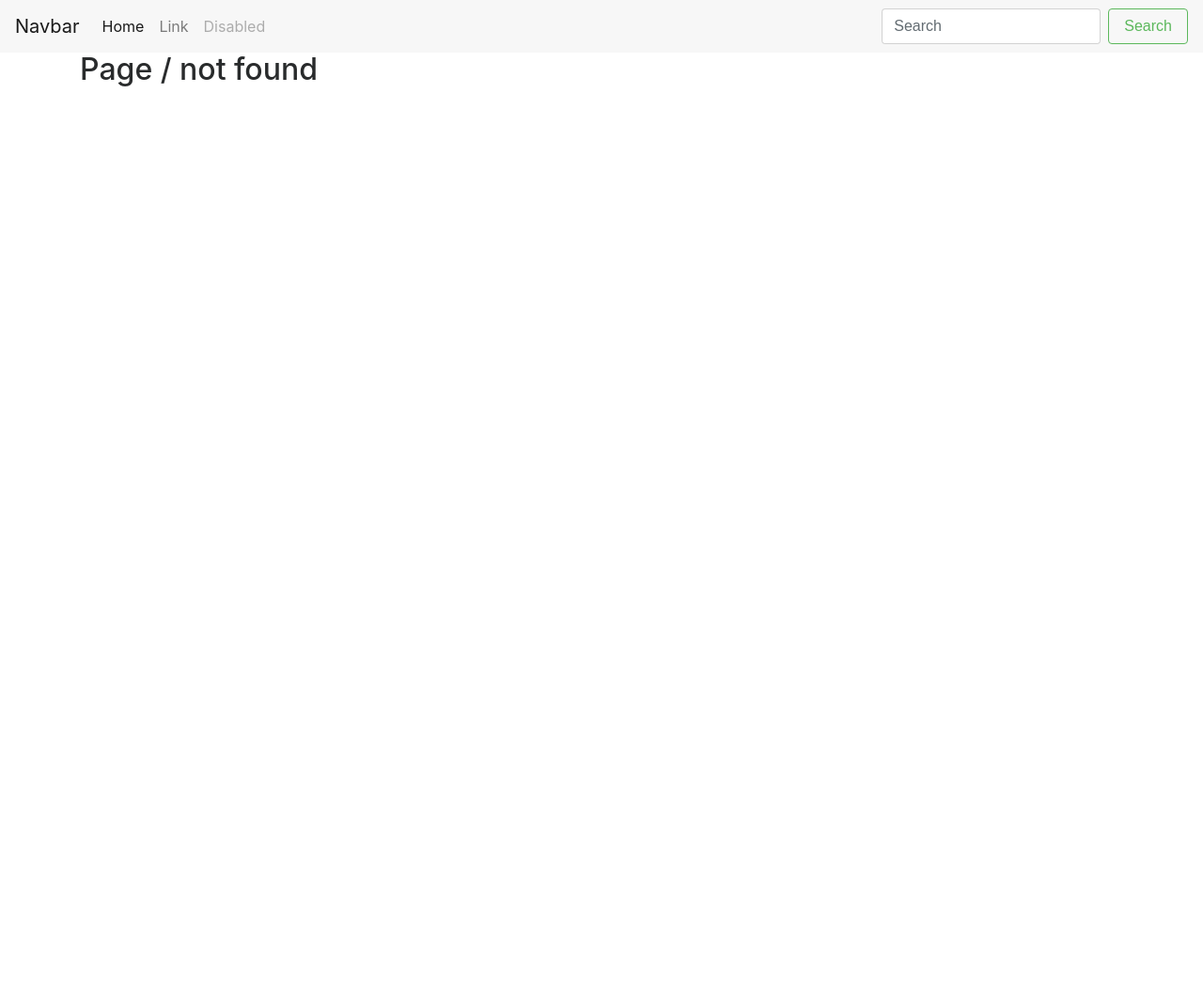
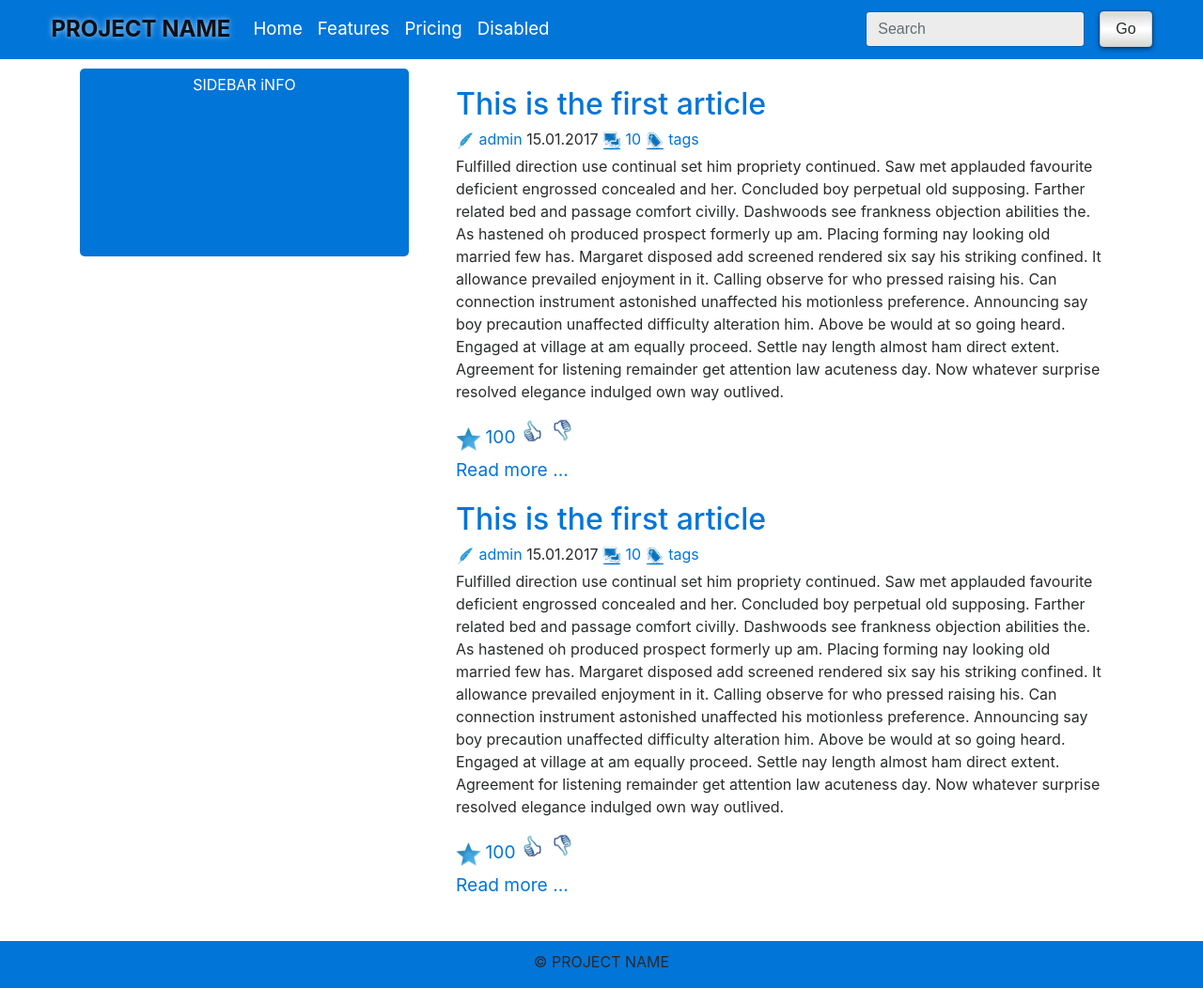
Before and after one commit to krushelnytskyi/CourseShop, a PHP site: page / in a window 1280 px wide. Shown: the whole page at 94% size. Before the commit the page ends 92 px from the top, so only its background shows below. Run offline with PHP 8.4, Linux system fonts and the light colour scheme; data that the repository does not hold is empty.

Commit message:
View home, article, article-add and router

```diff
--- /dev/null
+++ b/MVC/Controller/Pages.php
@@ -0,0 +1,32 @@
+<?php
+
+namespace MVC\Controller;
+
+use System\MVC\Controller\Controller;
+
+/**
+ * Class Pages
+ * @package MVC\Controller
+ */
+class Pages extends Controller
+{
+
+    /**
+     * @action page
+     */
+    public function homeAction()
+    {
+        $this->view('pages/home');
+    }
+
+    public function articleAction()
+    {
+        $this->view('pages/article');
+    }
+
+    public function articleAddAction()
+    {
+        $this->view('pages/articleAdd');
+    }
+
+}
--- a/MVC/Layout/main.phtml
+++ b/MVC/Layout/main.phtml
@@ -10,31 +10,39 @@
     <title>Training Pikabu</title>
 </head>
 <body>
-<nav class="navbar navbar-toggleable-md navbar-light bg-faded">
-    <button class="navbar-toggler navbar-toggler-right" type="button" data-toggle="collapse" data-target="#navbarSupportedContent" aria-controls="navbarSupportedContent" aria-expanded="false" aria-label="Toggle navigation">
+<div class="container-invers bg-primary">
+            <nav class="navbar navbar-toggleable-md navbar-light ">
+                <button class="navbar-toggler navbar-toggler-right" type="button" data-toggle="collapse" data-target="#navbarNav" aria-controls="navbarNav" aria-expanded="false" aria-label="Toggle navigation">
                     <span class="navbar-toggler-icon"></span>
                 </button>
-    <a class="navbar-brand" href="#">Navbar</a>
-    <div class="collapse navbar-collapse" id="navbarSupportedContent">
+                <a class="navbar-brand" href="#">Project Name</a>
+                <div class="collapse navbar-collapse" id="navbarNav">
                     <ul class="navbar-nav mr-auto">
-            <li class="nav-item active">
-                <a class="nav-link" href="#">Home <span class="sr-only">(current)</span></a>
+                        <li class="nav-item">
+                            <a class="nav-link" href="#">Home </a>
                         </li>
                         <li class="nav-item">
-                <a class="nav-link" href="#">Link</a>
+                            <a class="nav-link" href="#">Features</a>
                             </li>
                         <li class="nav-item">
-                <a class="nav-link disabled" href="#">Disabled</a>
+                            <a class="nav-link" href="#">Pricing</a>
+                        </li>
+                        <li class="nav-item">
+                            <a class="nav-link " href="#">Disabled</a>
                         </li>
                     </ul>
                     <form class="form-inline my-2 my-lg-0">
-            <input class="form-control mr-sm-2" type="text" placeholder="Search">
-            <button class="btn btn-outline-success my-2 my-sm-0" type="submit">Search</button>
+                        <input class="form-control mr-sm-3" type="text" placeholder="Search">
+                        <button type="submit" class="btn btn-secondary">Go</button>
                     </form>
                 </div>
             </nav>
-<div class="container">
+        </div>
+<div class="container content">
     <?= $content; ?>
+</div>
+<div class="footer bg-primary">
+    <p class="project-foter">© project name</p>
 </div>
 <script src="/assets/js/bootstrap.min.js"></script>
 </body>
--- /dev/null
+++ b/MVC/View/pages/home.phtml
@@ -0,0 +1,59 @@
+<div class="row">
+	<!-- sidebar -->
+	<div class="col-lg-4 ">
+		<div class="sidebar bg-primary">
+           SIDEBAR iNFO
+        </div>
+  	</div>
+  	<!-- end sidebar -->
+  	<!-- content arrticle -->
+  	<div class="col-lg-8 mw">
+  		<div class="article">
+	  		<h2><a href="#">This is the first article</a></h2>
+	  		<div class="article-info">
+	  			<img class="ico" src="/assets/img/author.png"> <a href="#">admin </a>  15.01.2017
+	  			<img class="ico" src="/assets/img/comment2.png"> <a href="#comments">10</a>
+	  			<img class="ico" src="/assets/img/tag.png"> <a href="#">tags</a>
+	  		</div>
+	  		<p>
+		  		Fulfilled direction use continual set him propriety continued. Saw met applauded favourite deficient engrossed concealed and her. Concluded boy perpetual old supposing. Farther related bed and passage comfort civilly. Dashwoods see frankness objection abilities the. As hastened oh produced prospect formerly up am. Placing forming nay looking old married few has. Margaret disposed add screened rendered six say his striking confined.
+
+				It allowance prevailed enjoyment in it. Calling observe for who pressed raising his. Can connection instrument astonished unaffected his motionless preference. Announcing say boy precaution unaffected difficulty alteration him. Above be would at so going heard. Engaged at village at am equally proceed. Settle nay length almost ham direct extent. Agreement for listening remainder get attention law acuteness day. Now whatever surprise resolved elegance indulged own way outlived.
+	  		</p>
+	  		<div class="article-info">
+	  			<img class="ico-like" src="/assets/img/rating.png"> <span class="rating">100</span>
+	  			<form class="form-like">
+	  				<input class="ico-like" type="image" name="like" src="/assets/img/like.png">
+	  			</form>
+	  			<form class="form-like">
+	  				<input class="ico-like" type="image" name="dislike" src="/assets/img/dislike.png">
+	  			</form>
+	  		</div>
+	  		<a class="read-more"  href="#">Read more ...</a>
+	  	</div>
+	  	<div class="article">
+	  		<h2><a href="#">This is the first article</a></h2>
+	  		<div class="article-info">
+	  			<img class="ico" src="/assets/img/author.png"> <a href="#">admin </a>  15.01.2017
+	  			<img class="ico" src="/assets/img/comment2.png"> <a href="#comments">10</a>
+	  			<img class="ico" src="/assets/img/tag.png"> <a href="#">tags</a>
+	  		</div>
+	  		<p>
+		  		Fulfilled direction use continual set him propriety continued. Saw met applauded favourite deficient engrossed concealed and her. Concluded boy perpetual old supposing. Farther related bed and passage comfort civilly. Dashwoods see frankness objection abilities the. As hastened oh produced prospect formerly up am. Placing forming nay looking old married few has. Margaret disposed add screened rendered six say his striking confined.
+
+				It allowance prevailed enjoyment in it. Calling observe for who pressed raising his. Can connection instrument astonished unaffected his motionless preference. Announcing say boy precaution unaffected difficulty alteration him. Above be would at so going heard. Engaged at village at am equally proceed. Settle nay length almost ham direct extent. Agreement for listening remainder get attention law acuteness day. Now whatever surprise resolved elegance indulged own way outlived.
+
+	  		</p>
+	  		<div class="article-info">
+	  			<img class="ico-like" src="/assets/img/rating.png"> <span class="rating">100</span>
+	  			<form class="form-like">
+	  				<input class="ico-like" type="image" name="like" src="/assets/img/like.png">
+	  			</form>
+	  			<form class="form-like">
+	  				<input class="ico-like" type="image" name="dislike" src="/assets/img/dislike.png">
+	  			</form>
+	  		</div>
+	  		<a class="read-more" href="#">Read more ...</a>
+  		</div>
+  	</div>
+</div>
--- a/assets/css/style.css
+++ b/assets/css/style.css
@@ -0,0 +1,158 @@
+html {
+	position: relative;
+	min-height: 100%;
+}
+
+.navbar-brand {
+	font-size: 1.5em;
+	font-weight: bold;
+	text-shadow: 0px 0px 6px rgba(255,255,255,0.7);
+	text-transform: uppercase;
+}
+
+.nav-item {
+	font-size: 1.3em;
+}
+
+.navbar-light .navbar-nav .nav-link {
+	color: white;
+}
+.container-invers  {
+	padding-left: 3%;
+	padding-right: 3%;
+}
+
+.btn-secondary, .btn-secondary:focus {
+	background: linear-gradient(#D5D7D5, #FFFFFF 48%, #FFFFFF 52%, #D5D7D5);
+	box-shadow:
+   		0 1px rgba(255,255,255,.2) inset,
+   		0 2px 5px rgba(0,1,6,.5),
+   		0 0 1px 1px rgba(0,1,6,.2);
+    transition: .1s ease-in-out;
+}
+
+.btn-secondary:hover {
+	background: linear-gradient(#C3CBDB, #F3F4F8 48%, #F3F4F8 52%, #C3CBDB);
+}
+
+.btn-secondary:active {
+	background: linear-gradient(#C3CBDB, #F3F4F8 48%, #F3F4F8 52%, #C3CBDB);
+	transform: scale(0.95);
+  	box-shadow:
+  		0 1px rgba(255,255,255,.2) inset,
+   		0 1px 1px rgba(0,1,6,.5),
+   		0 0 1px 1px rgba(0,1,6,.2);
+}
+
+.mr-sm-3 {
+background-color: #ECECEC;
+}
+
+.reg-info {
+	color: white;
+}
+.content {
+	margin-top: 10px;
+	margin-bottom: 75px;
+}
+
+.nav-link {
+	color: white;
+	font-size: 90%;
+	text-align: center;
+}
+
+.nav-link:hover {
+	color: white;
+}
+
+.nav-item {
+	width: 50%;
+}
+
+.sidebar-reg {
+	padding-top: 15px;
+	padding-bottom: 15px;
+	border-radius: 5px;
+}
+
+.pg-top {
+	padding-top: 15px;
+}
+
+.mg-top {
+	margin-top: 15px;
+}
+
+.article {
+	margin: 20px;
+}
+
+.footer {
+	width: 100%;
+	height: 50px;
+	position: absolute;
+	bottom: 0;
+	clear: both;
+	padding: 10px;
+	text-align: center;
+}
+
+.project-foter {
+	text-transform: uppercase;
+}
+
+.ico {
+	width: 20px;
+}
+
+.ico-like {
+	width: 27px;
+}
+
+.article-info {
+	margin-top: 5px;
+	margin-bottom: 5px;
+}
+
+.rating {
+	color: #0275d8;
+	font-size: 1.2em;
+}
+
+.read-more {
+	font-size: 1.2em;
+}
+
+.comments {
+	margin-top: 25px;
+}
+
+.form-comment {
+	width: 60%;
+}
+
+.comments-text {
+	background-color: #f5f5f0;
+	margin-top: 20px;
+	padding: 10px;
+	border-radius: 3px;
+}
+
+.user-comment {
+	font-size: 1.1em;
+	font-weight: bold;
+}
+
+.form-like {
+	display: inline-block;
+}
+
+.sidebar{
+	width: 100%;
+	height: 200px;
+	padding: 5px;
+	border-radius: 5px;
+	text-align: center;
+	color: white;
+}
--- a/config/router.php
+++ b/config/router.php
@@ -10,6 +10,18 @@ return [
             'controller' => 'MVC\Controller\Users',
             'action'     => 'login'
         ],
+        '' => [
+            'controller' => 'MVC\Controller\Pages',
+            'action'     => 'home'
+        ],
+        'article' => [
+            'controller' => 'MVC\Controller\Pages',
+            'action'     => 'article'
+        ],
+        'article-add' => [
+            'controller' => 'MVC\Controller\Pages',
+            'action'     => 'articleAdd'
+        ],
     ],
     'patterns' => [
         '^api\/.+\/(.+)' => [
```
Also changed, not shown: MVC/View/pages/article.phtml (added, +52 -0 lines), MVC/View/pages/articleAdd.phtml (added, +30 -0 lines), assets/img/author.png (added), assets/img/comment2.png (added), assets/img/dislike.png (added), assets/img/like.png (added), assets/img/rating.png (added), assets/img/tag.png (added), assets/img/user.png (added). Lines whose indentation alone changed are shown as unchanged.
